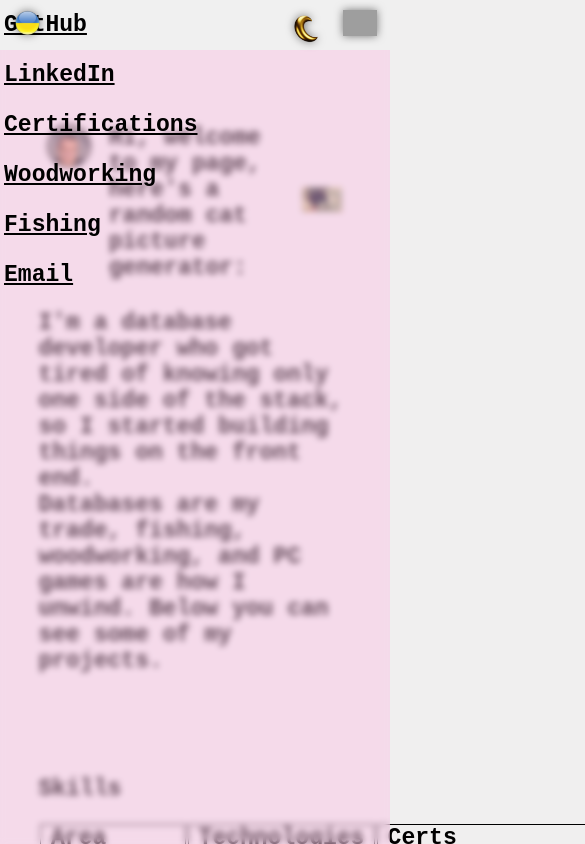
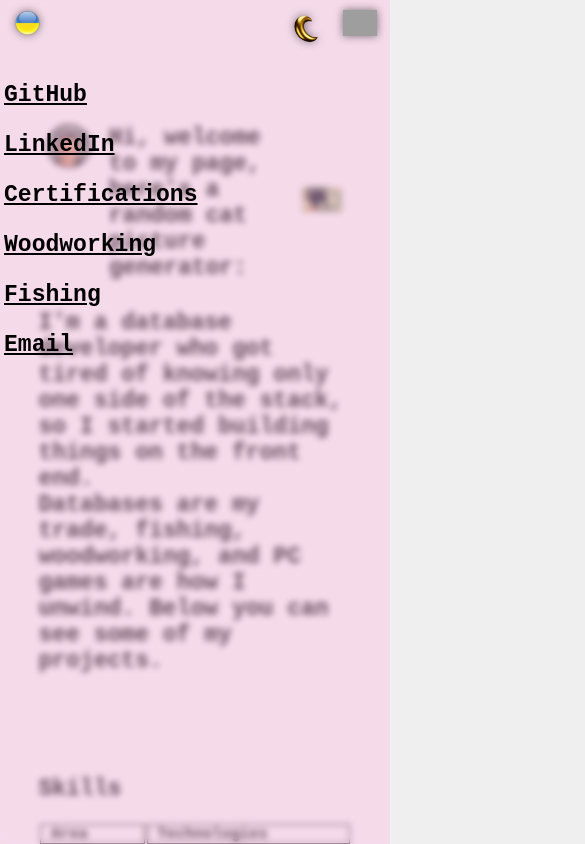
Before and after one commit to Dmitriy36/portfolio-page-v2, a website: page index.html in a window 390 px wide. Both pictures are taken after a click on the button 360 px from the left and 22 px from the top of the page. Shown: the top 844 px of the page, 585 px wide, since content can reach past the window. Drawn offline with Linux system fonts and the light colour scheme; no server answers; grey boxes are pictures that could not be loaded; a web font is replaced by a local one.

Commit message:
zoom fixing and menu not closing

```diff
--- a/script.js
+++ b/script.js
@@ -1,16 +1,17 @@
-let menuButton = document.getElementById("menuBurger");
-let sideBar = document.querySelector(".sidebar");
+document.addEventListener("DOMContentLoaded", () => {
+  const menuButton = document.getElementById("menuBurger");
+  const sideBar = document.querySelector(".sidebar");
+  if (!menuButton || !sideBar) return;
 
-if (menuButton && sideBar) {
   document.addEventListener("click", (e) => {
-    if (!sideBar.contains(e.target) && e.target !== menuButton) {
+    if (sideBar.style.display === "block" && !e.target.closest(".sidebar a")) {
       hideSidebar();
     }
   });
   menuButton.addEventListener("click", (e) => {
     e.stopPropagation();
   });
-}
+});
 
 function SwitchTheme() {
   // let darkMode = localStorage.getItem("darkMode");
@@ -38,7 +39,10 @@ function showSidebar() {
   const sideBar = document.querySelector(".sidebar");
   const mainBar = document.querySelector(".immovableBar");
   const menuButton = document.getElementById("menuBurger");
-  let listenerPresent = false;
+  if (sideBar.style.display === "block") {
+    hideSidebar();
+    return;
+  }
   mainBar.classList.remove("blurred");
   sideBar.classList.add("blurred");
   sideBar.style.display = "block";
--- a/styles.css
+++ b/styles.css
@@ -414,6 +414,17 @@ section {
   #themeSwitcherDesktop {
     display: none !important;
   }
+
+  /* Open menu: start the links below the flag and icons */
+  .sidebar {
+    padding-top: 70px;
+  }
+
+  /* Skills table: hide the Certs column so the table fits the screen */
+  .tables th:nth-child(3),
+  .tables td:nth-child(3) {
+    display: none;
+  }
 }
 
 /* Extra small screens */
@@ -437,6 +448,12 @@ section {
 
   .separate-icons#menuBurger {
     width: 34px;
+  }
+
+  /* Skills table: smaller text so it fits the smallest phones */
+  .tables th,
+  .tables td {
+    font-size: 0.8rem;
   }
 }
 
```
